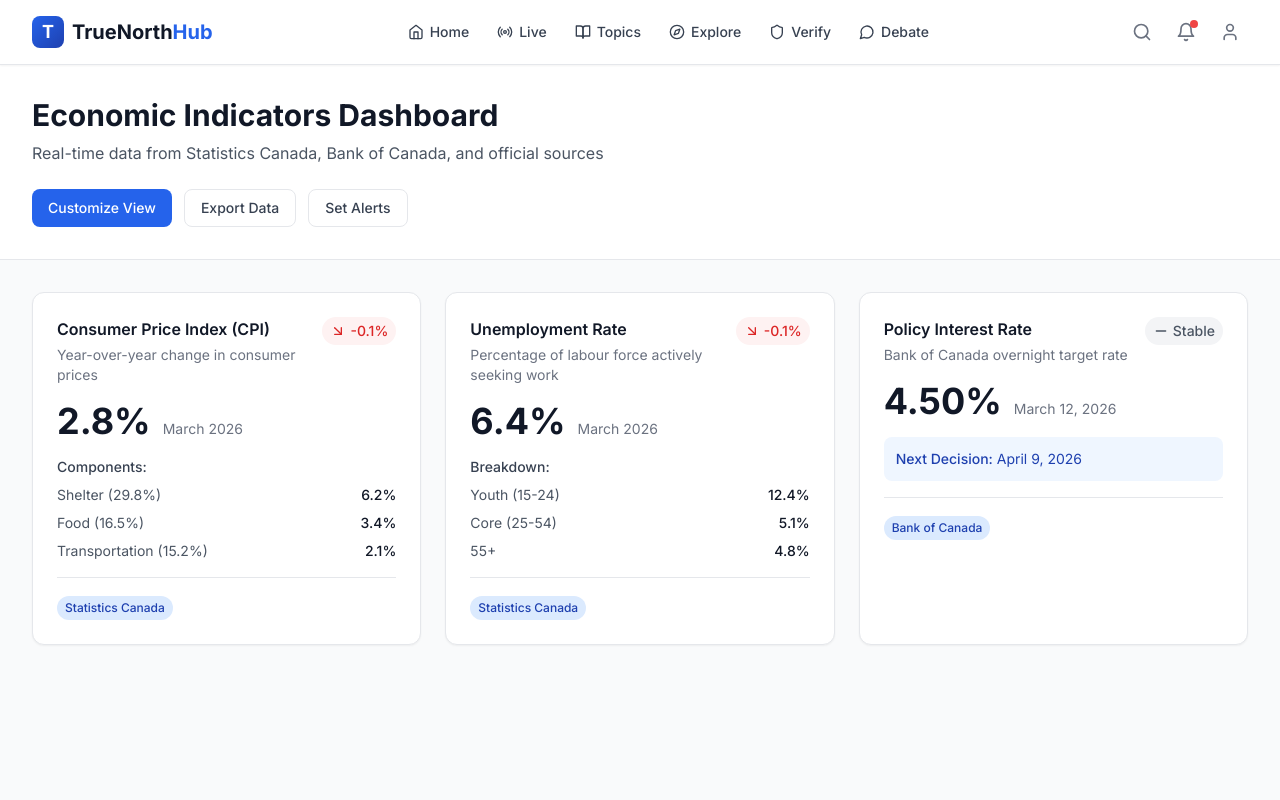
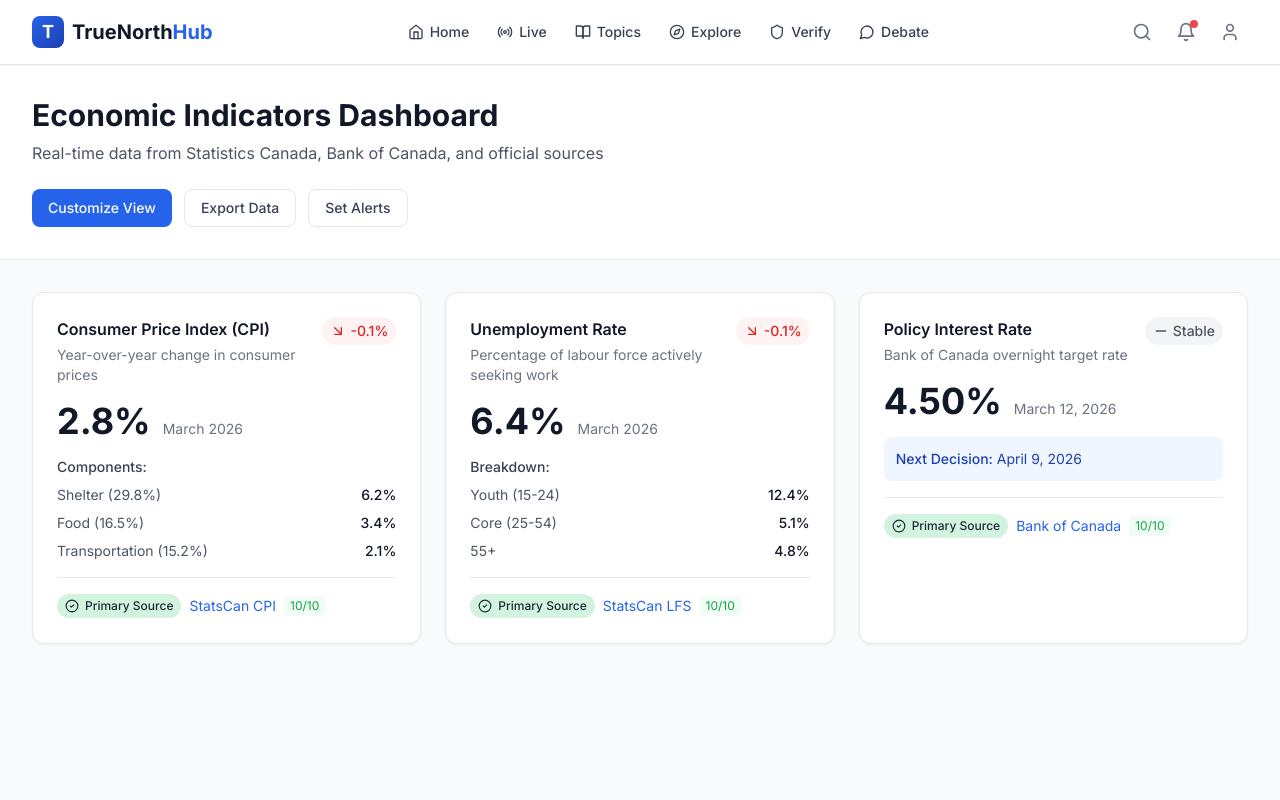
Before and after one commit to CivicIntelCanada/TrueNorthResearchHub, a Next.js app: page /data in a window 1280 px wide. Shown: the top 800 px of the page. Built offline with nearby package versions, Linux system fonts and the light colour scheme.

Commit message:
Update page.tsx

```diff
--- a/src/app/data/page.tsx
+++ b/src/app/data/page.tsx
@@ -1,28 +1,6 @@
-"use client";
-
 import { TrendingUp, ArrowUpRight, ArrowDownRight, Minus } from 'lucide-react';
-
-// Inline SourceBadge to avoid import issues
-function SourceBadge({ source }: { source: string }) {
-  return (
-    <span className="inline-flex items-center px-2 py-1 rounded-full text-xs font-medium bg-blue-100 text-blue-800">
-      {source}
-    </span>
-  );
-}
-
-// Mock data functions inline to avoid import issues
-function getMockInflationData() {
-  return { source: "Statistics Canada" };
-}
-
-function getMockUnemploymentData() {
-  return { source: "Statistics Canada" };
-}
-
-function getMockPolicyRate() {
-  return { source: "Bank of Canada" };
-}
+import SourceBadge from '@/components/citations/SourceBadge';
+import { getMockInflationData, getMockUnemploymentData, getMockPolicyRate } from '@/lib/sources';
 
 function TrendIndicator({ trend, change }: { trend: 'up' | 'down' | 'stable'; change: number }) {
   if (trend === 'up') {
```
